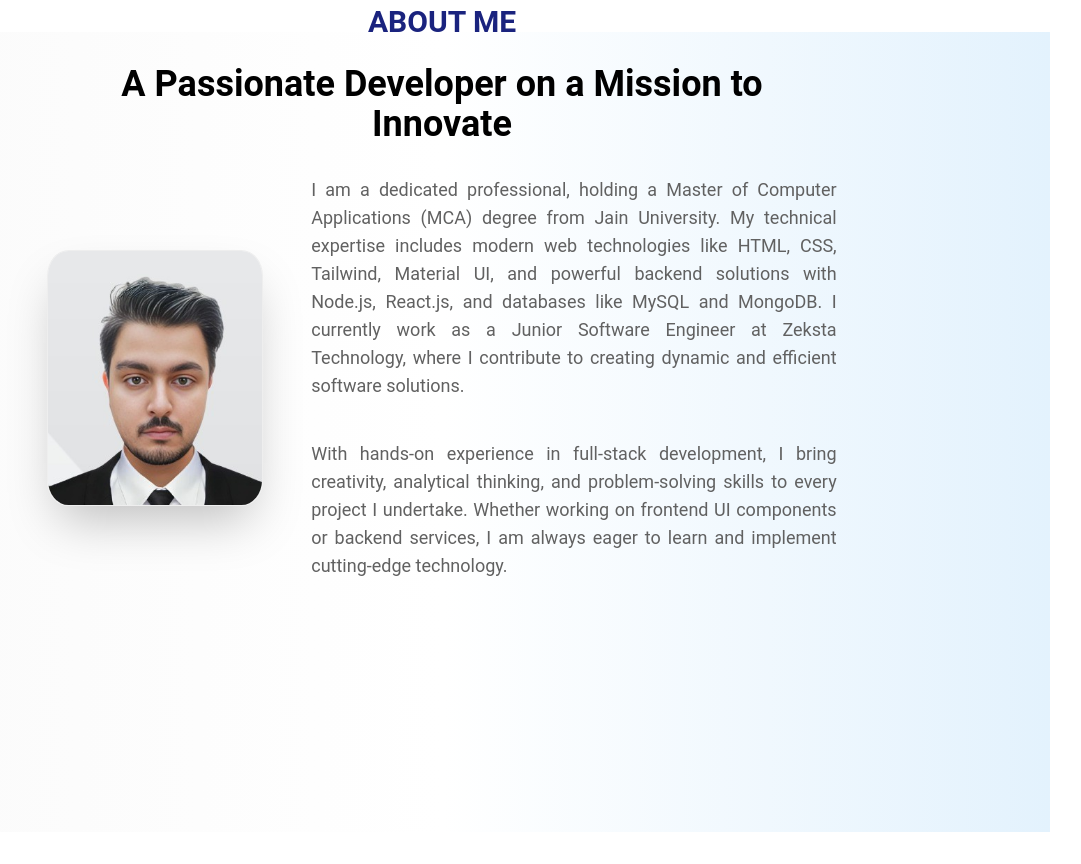
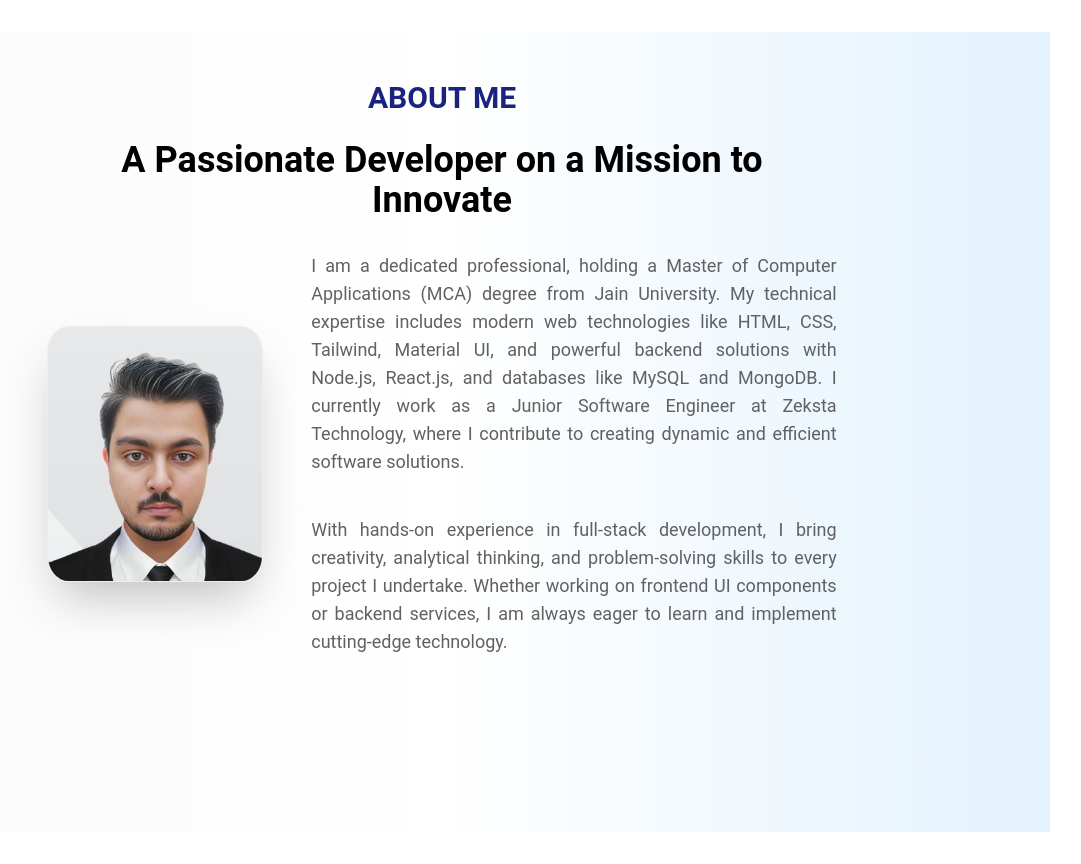
Before and after one commit to Navneet2111/navneet-portfolio, a React (Vite) app: page /about in a window 1280 px wide. Shown: the whole page, without its empty margins (198-1279 px from the left). Built offline with nearby package versions, Linux system fonts and the light colour scheme.

Commit message:
Update aboutUs.jsx

```diff
--- a/src/components/aboutUs.jsx
+++ b/src/components/aboutUs.jsx
@@ -4,9 +4,9 @@ function AboutUs() {
       id="homeAboutSection"
       className="px-4  bg-gradient-to-r from-gray-50 via-white to-blue-50 flex flex-col items-center min-h-screen"
     >
-      <div className="w-full max-w-7xl flex flex-col md:flex-row justify-center items-center gap-12 mt-19">
+      <div className="w-full max-w-7xl flex flex-col md:flex-row justify-center items-center gap-12 mt-20">
         <div className="md:w-3/5 lg:w-2/3 flex flex-col items-center text-center">
-          <h1 className="text-indigo-900 text-3xl font-bold mb-4 md:mb-6 animate-fade-in -mt-7">
+          <h1 className="text-indigo-900 text-3xl font-bold mb-4 md:mb-6 animate-fade-in -mt-8">
             ABOUT ME
           </h1>
           <h2 className="text-3xl lg:text-4xl font-bold mb-8 text-black  leading-tight animate-fade-in">
```
